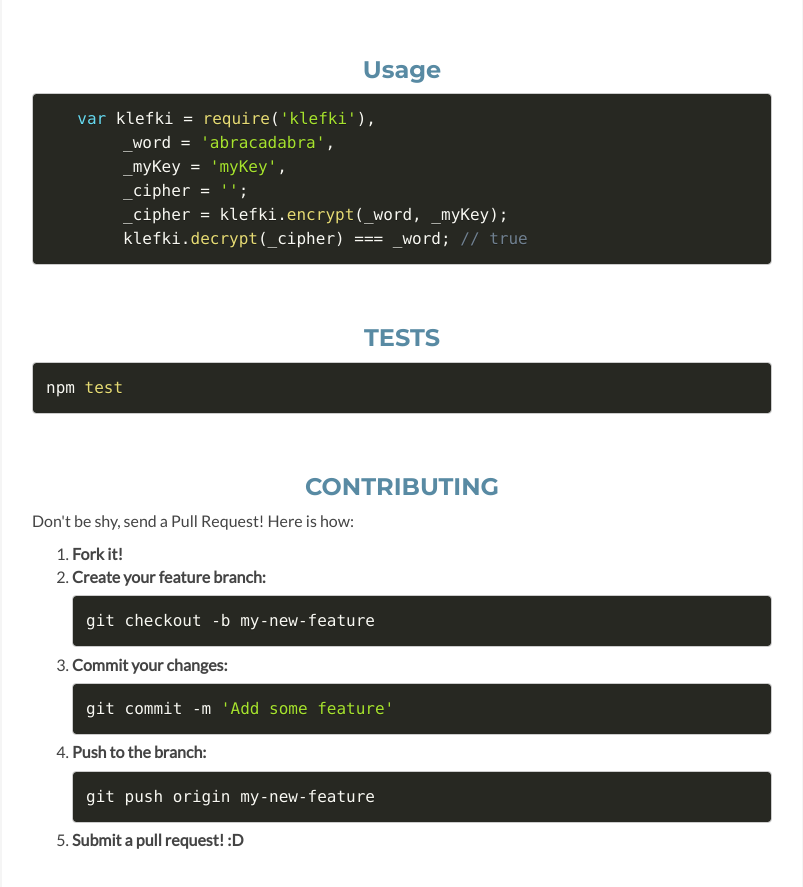
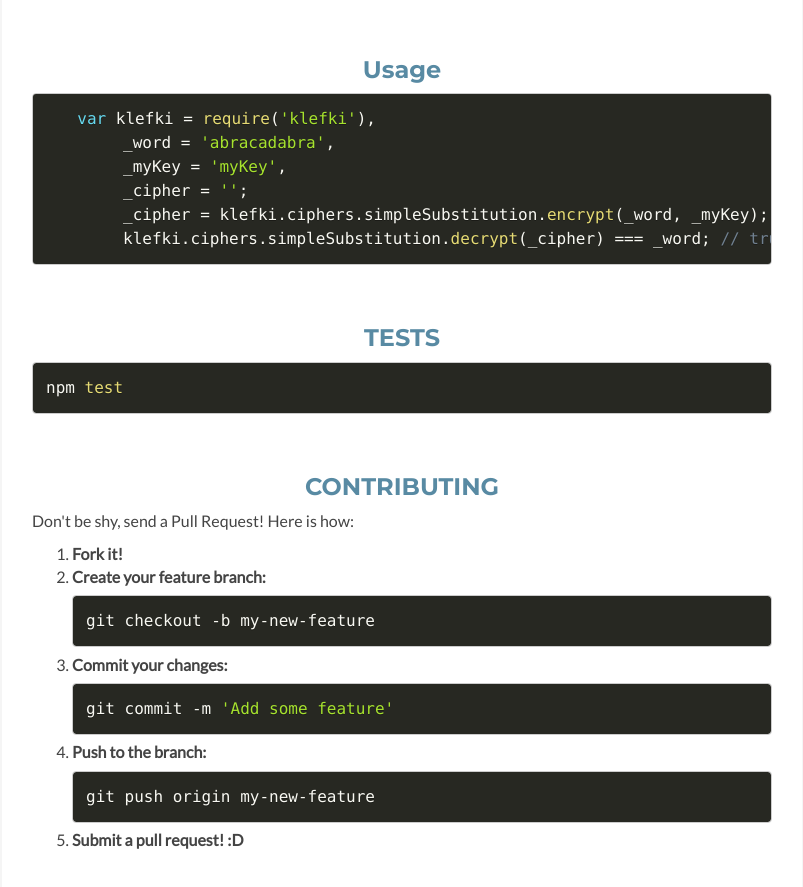
Before and after one commit to rdiego26/klefki, a website: page index.html in a window 1280 px wide. Shown: the part 1751-2638 px from the top of the page, without its empty margins (238-1041 px from the left). Drawn offline with Linux system fonts and the light colour scheme.

Commit message:
UPDATE usage section

```diff
--- a/index.html
+++ b/index.html
@@ -134,8 +134,8 @@
         _word = 'abracadabra',
         _myKey = 'myKey',
         _cipher = '';
-        _cipher = klefki.encrypt(_word, _myKey);
-        klefki.decrypt(_cipher) === _word; // true</code></pre>
+        _cipher = klefki.ciphers.simpleSubstitution.encrypt(_word, _myKey);
+        klefki.ciphers.simpleSubstitution.decrypt(_cipher) === _word; // true</code></pre>
                 </div>
             </div>
 
```
